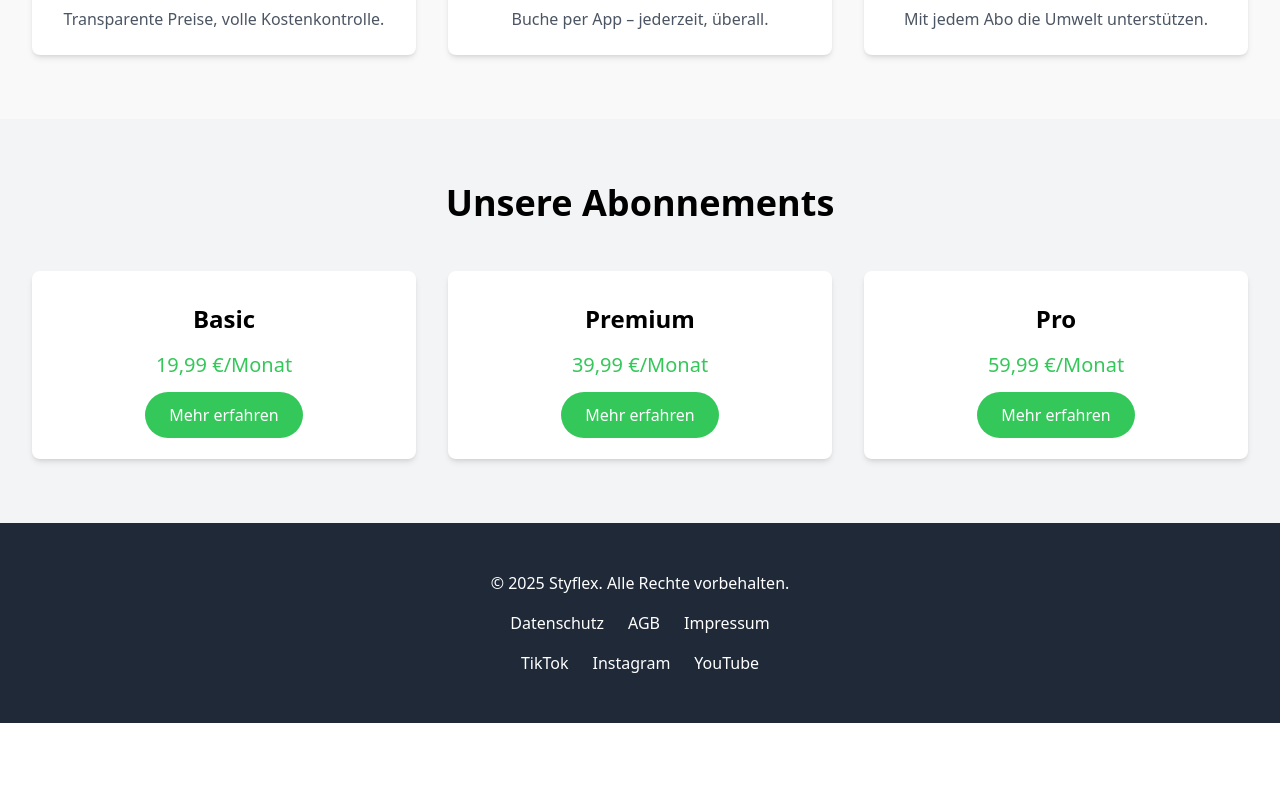
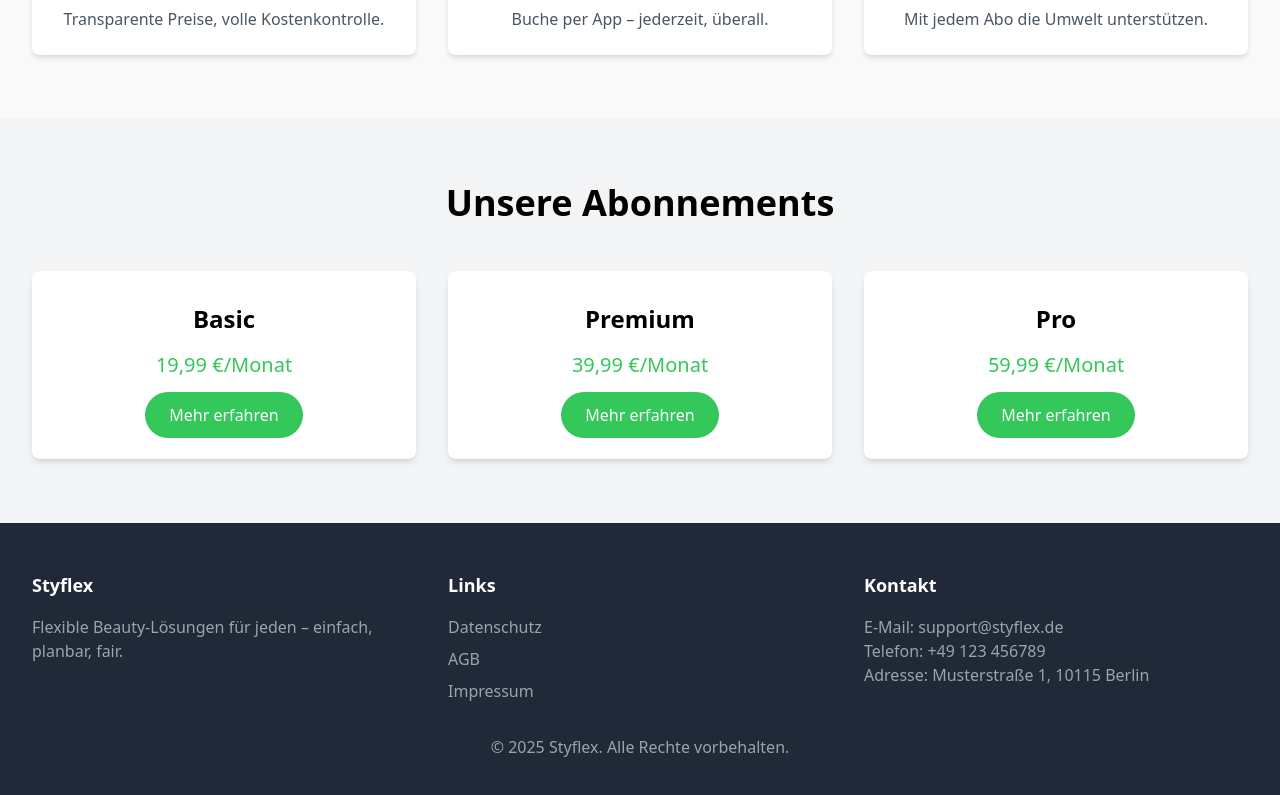
Before and after one commit to omarawel/styflex, a Next.js app: page / in a window 1280 px wide. Shown: the part 623-1418 px from the top of the page. Before the commit the page ends 1346 px from the top, so only its background shows below. Built offline with nearby package versions, Linux system fonts and the light colour scheme.

Commit message:
Update Footer.tsx

```diff
--- a/components/Footer.tsx
+++ b/components/Footer.tsx
@@ -4,16 +4,44 @@ export default function Footer() {
   return (
     <footer className="bg-gray-800 text-white py-12">
       <div className="max-w-7xl mx-auto px-4 sm:px-6 lg:px-8">
-        <p className="text-center">© 2025 Styflex. Alle Rechte vorbehalten.</p>
-        <ul className="flex justify-center gap-6 mt-4">
-          <li><Link href="/datenschutz" className="hover:text-primary">Datenschutz</Link></li>
-          <li><Link href="/agb" className="hover:text-primary">AGB</Link></li>
-          <li><Link href="/impressum" className="hover:text-primary">Impressum</Link></li>
-        </ul>
-        <div className="flex justify-center gap-6 mt-4">
-          <a href="https://tiktok.com" className="hover:text-primary">TikTok</a>
-          <a href="https://instagram.com" className="hover:text-primary">Instagram</a>
-          <a href="https://youtube.com" className="hover:text-primary">YouTube</a>
+        <div className="grid grid-cols-1 md:grid-cols-3 gap-8">
+          <div>
+            <h3 className="text-lg font-semibold mb-4">Styflex</h3>
+            <p className="text-gray-400">
+              Flexible Beauty-Lösungen für jeden – einfach, planbar, fair.
+            </p>
+          </div>
+          <div>
+            <h3 className="text-lg font-semibold mb-4">Links</h3>
+            <ul className="space-y-2">
+              <li>
+                <Link href="/datenschutz" className="text-gray-400 hover:text-white">
+                  Datenschutz
+                </Link>
+              </li>
+              <li>
+                <Link href="/agb" className="text-gray-400 hover:text-white">
+                  AGB
+                </Link>
+              </li>
+              <li>
+                <Link href="/impressum" className="text-gray-400 hover:text-white">
+                  Impressum
+                </Link>
+              </li>
+            </ul>
+          </div>
+          <div>
+            <h3 className="text-lg font-semibold mb-4">Kontakt</h3>
+            <p className="text-gray-400">
+              E-Mail: support@styflex.de<br />
+              Telefon: +49 123 456789<br />
+              Adresse: Musterstraße 1, 10115 Berlin
+            </p>
+          </div>
+        </div>
+        <div className="mt-8 text-center text-gray-400">
+          © 2025 Styflex. Alle Rechte vorbehalten.
         </div>
       </div>
     </footer>
```
